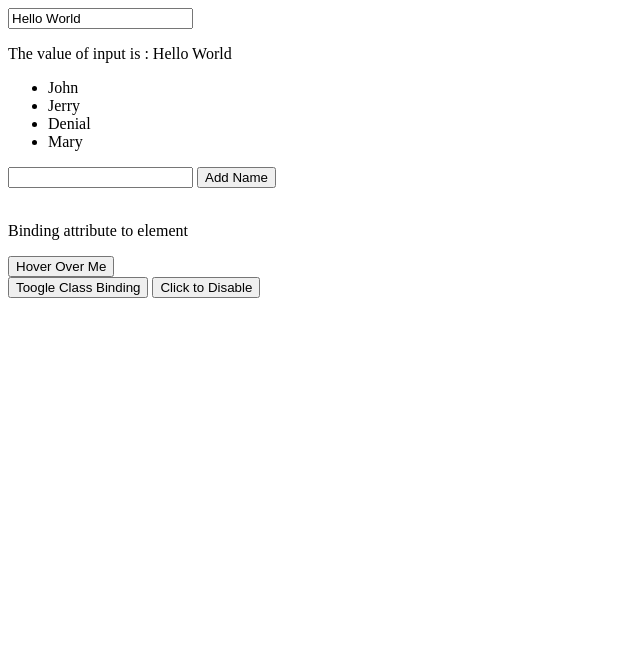
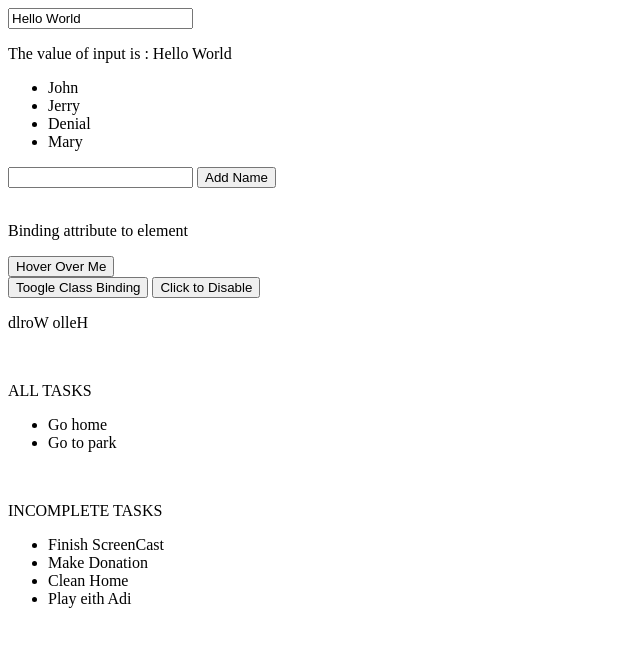
Before and after one commit to developer6969/vue-laracast, a plain HTML site: page vue-index.html in a window 1280 px wide. Shown: the whole page, without its empty margins (0-640 px from the left). Drawn offline with Linux system fonts and the light colour scheme.

Commit message:
Computed Property

```diff
--- a/vue-index.html
+++ b/vue-index.html
@@ -28,13 +28,27 @@
 
         <br><br>
         <p>Binding attribute to element</p>
-        <!-- Step 2a : Attribute binding -->
-        <!-- <button v-bind:title="title">Hover Over Me</button> -->
         <button :title="title">Hover Over Me</button><br>
-        <!-- Step 2b : Bind css class to boolean variable and bind toogleClass method -->
         <button :class="{ 'is-loading': isLoading }" @click="toggleClass">Toogle Class Binding</button>
         <button :disabled="isDiabled" @click="disableButton">Click to Disable</button>
 
+        <!-- Step 1 : Use computed property method -->
+        <!-- Example 1 -->
+        <p>{{ reversedMessage }}</p>
+        <br>
+
+        <!-- Example 2 -->
+        <p>ALL TASKS</p>
+        <ul>
+            <!-- List tru Array -->
+            <li v-for="task in tasks" v-if="task.completed" v-text="task.description"></li>
+        </ul>
+        <br>
+        <p>INCOMPLETE TASKS</p>
+        <ul>
+            <!-- List tru Computed Property -->
+            <li v-for="task in incompleteTasks" v-text="task.description"></li>
+        </ul>
     </div>
 
     <script src="vue.js"></script>
@@ -48,6 +62,31 @@
                 title: "You found me !",
                 isLoading: false,
                 isDiabled: false,
+                // Step 3 : Create a arraylist of task
+                tasks: [{
+                    description: "Go home",
+                    completed: true
+                },
+                {
+                    description: "Finish ScreenCast",
+                    completed: false
+                },
+                {
+                    description: "Make Donation",
+                    completed: false
+                },
+                {
+                    description: "Clean Home",
+                    completed: false
+                },
+                {
+                    description: "Play eith Adi",
+                    completed: false
+                },
+                {
+                    description: "Go to park",
+                    completed: true
+                }],
             },
             methods: {
                 addNewName() {
@@ -61,6 +100,18 @@
                     this.isDiabled = true;
                 }
             },
+            computed: {
+                reversedMessage() {
+                    return this.message
+                        .split("")
+                        .reverse()
+                        .join("");
+                },
+                // Step 2 : Define computed property here
+                incompleteTasks() {
+                    return this.tasks.filter(task => !task.completed);
+                }
+            },
         })
     </script>
 </body>
```
